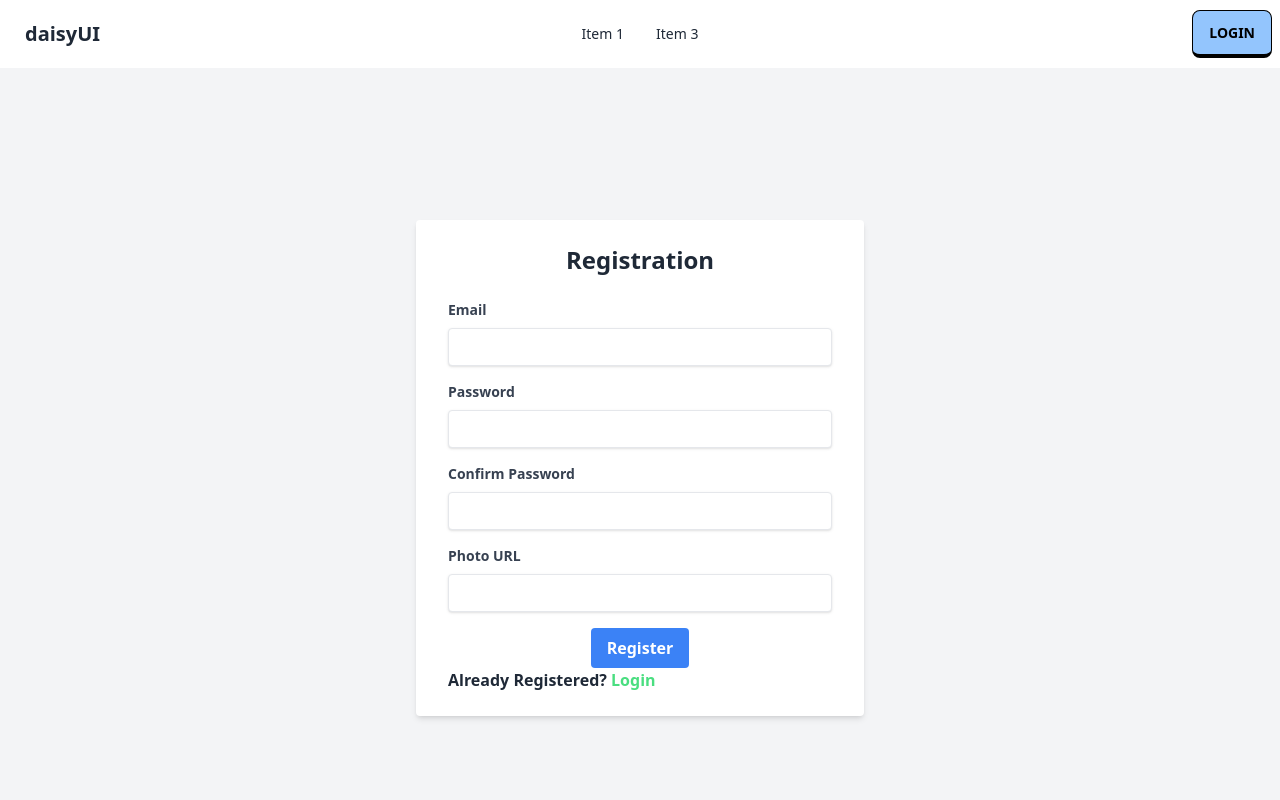
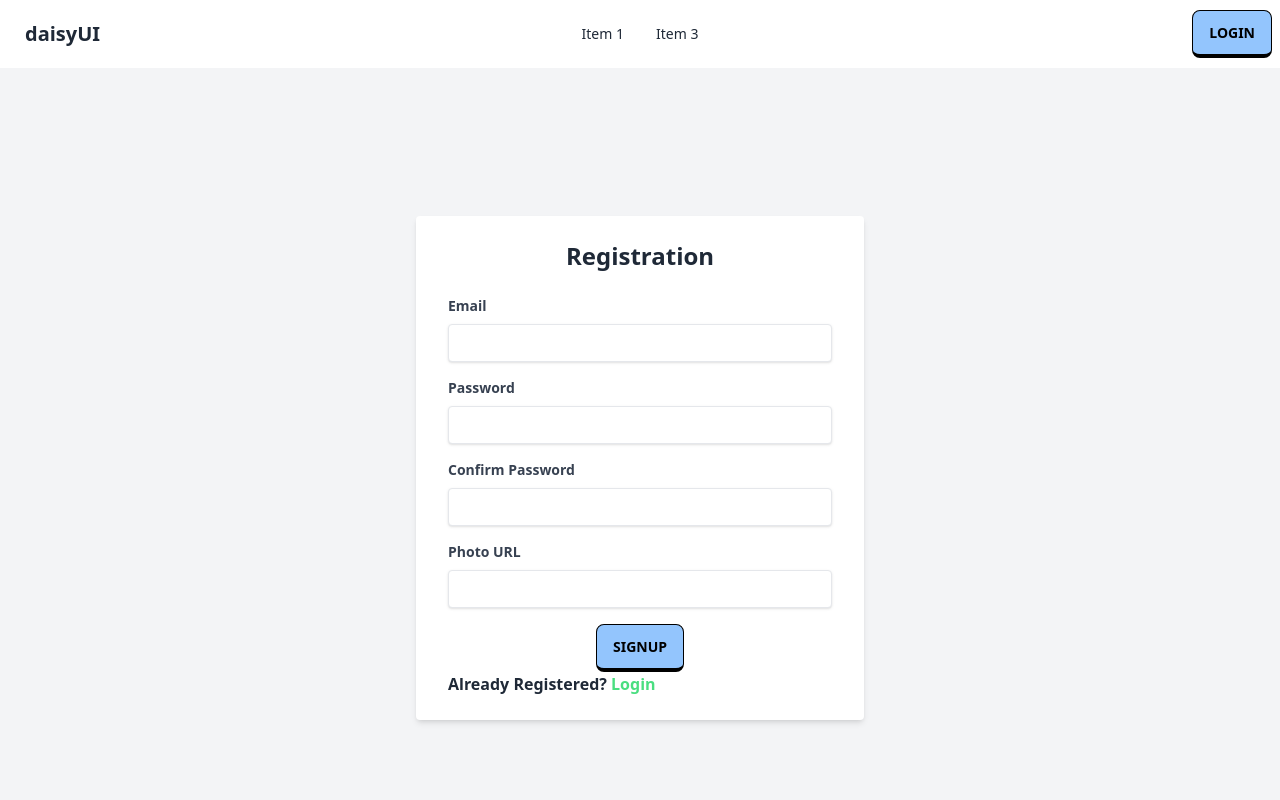
Before and after one commit to tofail-ahmed/athletic-excel-client, a React (Vite) app: page /signup in a window 1280 px wide. Shown: the top 800 px of the page. Built offline with nearby package versions, Linux system fonts and the light colour scheme; no server answers.

Commit message:
logout implemnted

```diff
--- a/src/pages/Home/Home/Shared/Header/Header.jsx
+++ b/src/pages/Home/Home/Shared/Header/Header.jsx
@@ -1,8 +1,23 @@
 import { Link } from "react-router-dom";
 import Button from "../../../../../components/Button";
+import { useContext } from "react";
+import { AuthContext } from "../../../../../Providers/AuthProvider";
 
 
 const Header = () => {
+      const { user, logOut } = useContext(AuthContext);
+
+
+      const handleLogOut = () => {
+            console.log("clicked");
+            logOut()
+                  .then(() => {
+                        alert("logout successfull")
+                  })
+                  .catch(error => {
+                        console.log(error.message);
+                  })
+      }
       return (
             <div>
                   <div className="navbar bg-base-100">
@@ -27,7 +42,17 @@ const Header = () => {
                               </ul>
                         </div>
                         <div className="navbar-end">
-                              <Link to={'/login'}><Button text={"Login"}></Button></Link>
+                              {
+                                    user ? <div className="flex" onClick={handleLogOut}> <Button text={"LogOut"}></Button>
+                                          <p>{user.email}</p>
+                                          <img className="w-[50px] h-[50px] rounded-full" src={user.photoURL} title={user.email} />
+                                    </div>
+                                          : <><Link to={'/login'}><Button text={"Login"}></Button></Link></>
+                              }
+
+
+
+
                         </div>
                   </div>
             </div>
--- a/src/pages/Login/Login.jsx
+++ b/src/pages/Login/Login.jsx
@@ -3,7 +3,7 @@ import { useContext } from 'react';
 import { useForm } from 'react-hook-form';
 import { Link, useLocation, useNavigate } from 'react-router-dom';
 import { AuthContext } from '../../Providers/AuthProvider';
-
+import Button from '../../components/Button'
 
 const Login = () => {
       const navigate = useNavigate();
@@ -53,12 +53,8 @@ const Login = () => {
                                     {errors.password && <span className="text-red-500 text-xs italic">{errors.password.message}</span>}
                               </div>
                               <div className="flex items-center justify-center">
-                                    <button
-                                          type="submit"
-                                          className="bg-blue-500 hover:bg-blue-700 text-white font-bold py-2 px-4 rounded focus:outline-none focus:shadow-outline"
-                                    >
-                                          Login
-                                    </button>
+                              <Button type="submit" text={"SignUp"}></Button>
+
                               </div>
                               <p className='text-md font-bold'>Already Registered? <Link className='text-green-400' to={'/signup'}>SignUp</Link></p>
 
--- a/src/pages/SignUp/SignUp.jsx
+++ b/src/pages/SignUp/SignUp.jsx
@@ -2,8 +2,10 @@ import { useContext } from "react";
 import { useForm } from 'react-hook-form';
 import { Link, useNavigate } from 'react-router-dom';
 import { AuthContext } from '../../Providers/AuthProvider'
+import Button from "../../components/Button";
 const SignUp = () => {
-  const navigate = useNavigate()
+  const navigate = useNavigate();
+  const from = location.state?.from?.pathname || '/';
   const { createUser, updateUserProfile } = useContext(AuthContext)
   const {
     register,
@@ -17,13 +19,14 @@ const SignUp = () => {
     console.log(data);
     createUser(data.email, data.password)
       .then(result => {
+        updateUserProfile(data.name, data.photoURL)
         console.log(result.user);
-        updateUserProfile(data.name, data.photoURL)
-          .then((error) => {
-            console.log(error);
-          })
+        alert("signup successful")
+        navigate(from, { replace: true });
+
       }
       )
+      .then(() => { })
 
 
   }
@@ -101,12 +104,8 @@ const SignUp = () => {
             />
           </div>
           <div className="flex items-center justify-center">
-            <button
-              type="submit"
-              className="bg-blue-500 hover:bg-blue-700 text-white font-bold py-2 px-4 rounded focus:outline-none focus:shadow-outline"
-            >
-              Register
-            </button>
+            <Button type="submit" text={"SignUp"}></Button>
+
           </div>
           <p className='text-md font-bold'>Already Registered? <Link className='text-green-400' to={'/login'}>Login</Link></p>
         </form>
```
